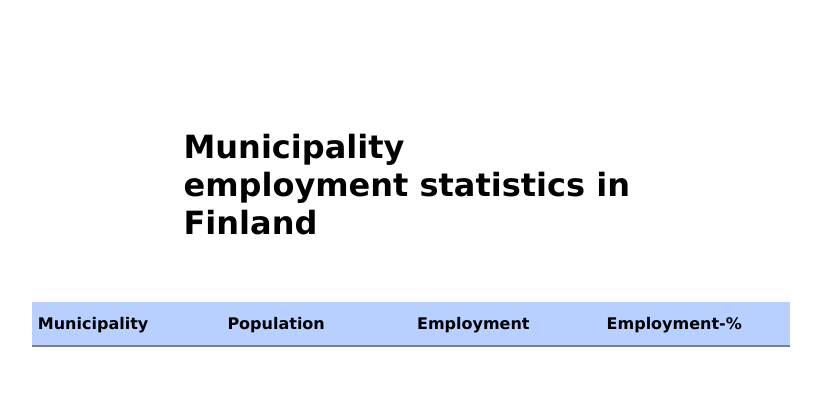
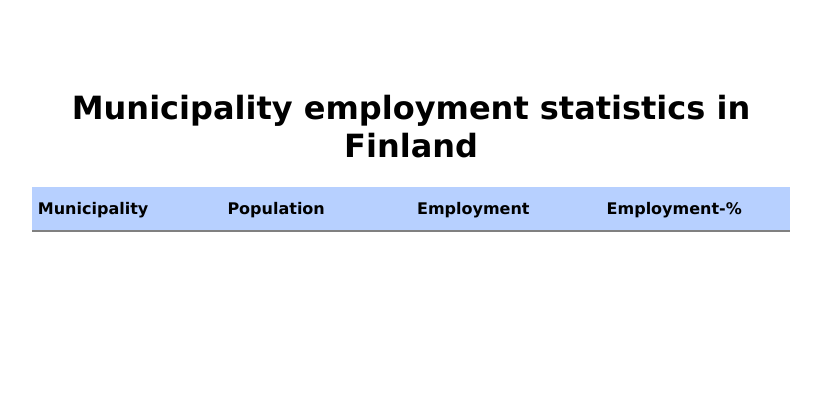
Before and after one commit to Excellencer/web_week3, a website built with Parcel: page index.html in a window 1280 px wide. Shown: the whole page, without its empty margins (229-1050 px from the left). Built offline with nearby package versions, Linux system fonts and the light colour scheme; no server answers.

Commit message:
Update 7 files

```diff
--- a/index.html
+++ b/index.html
@@ -8,7 +8,7 @@
 
 <body>
 	<div class="center">
-		<h1 class="center">Municipality employment statistics in Finland</h1>
+		<h1>Municipality employment statistics in Finland</h1>
 		<table id="dataset">
 				<thead>
 					<tr>
--- a/src/styles.css
+++ b/src/styles.css
@@ -41,3 +41,6 @@ table {
   padding: 60px;
   width: 60%;
 }
+h1 {
+  text-align: center;
+}
```
Also changed, not shown: dist/index.html, 2 other files.
